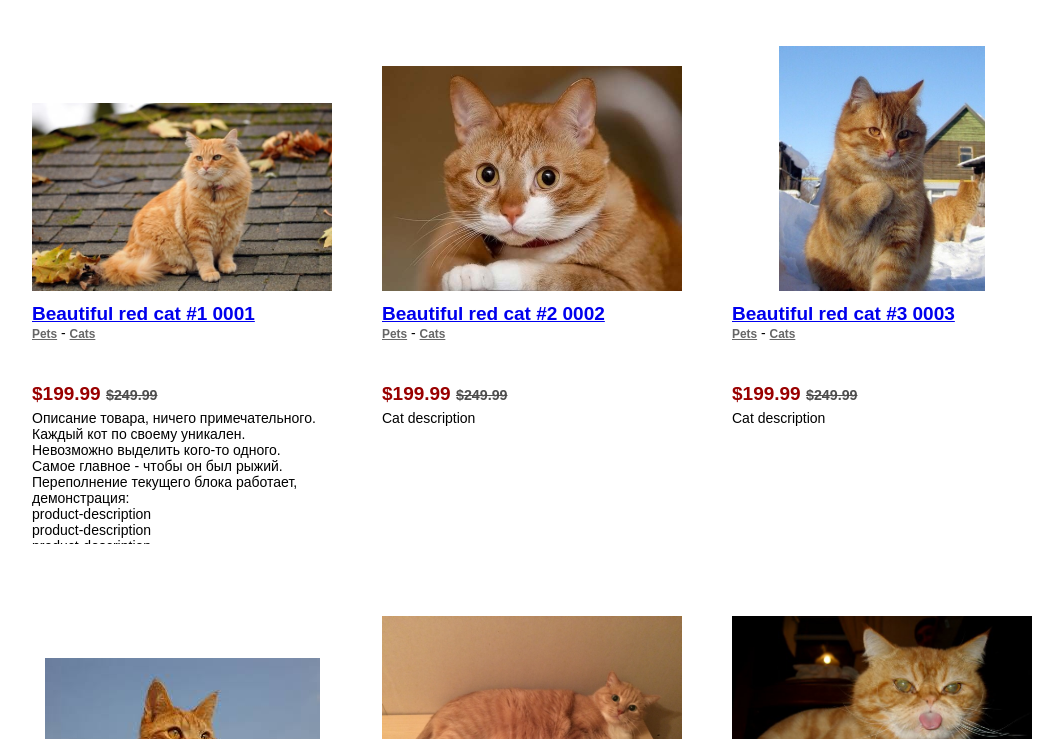
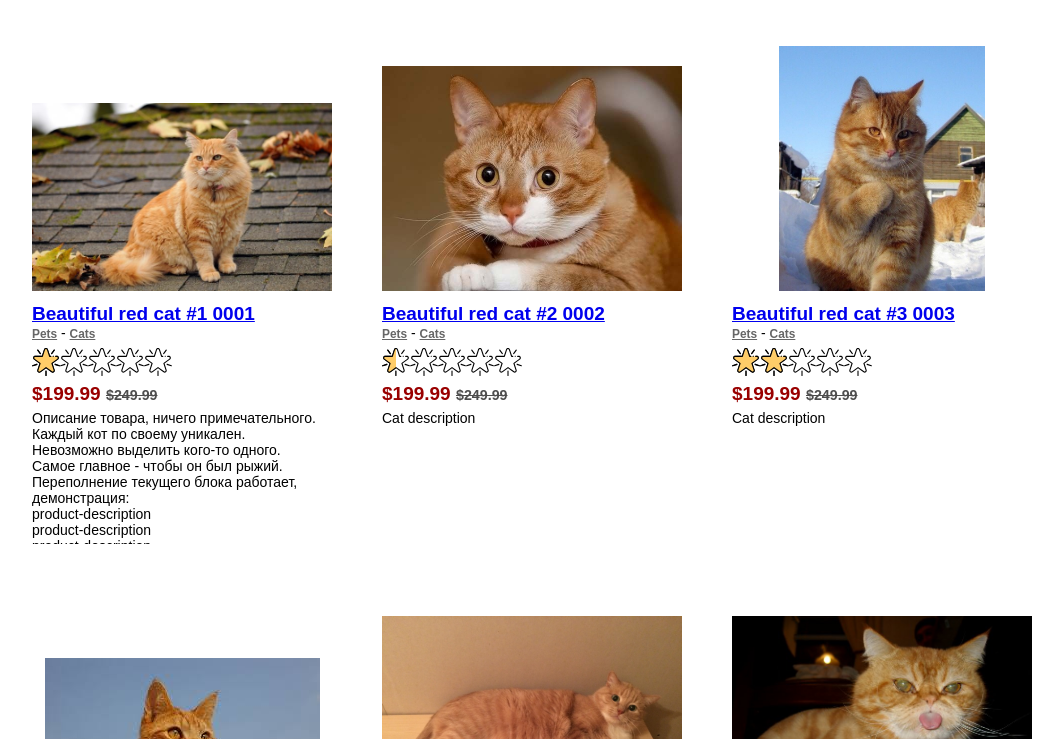
Before and after one commit to ZinkPavel/Interface-development, a plain HTML site: page SubtletiesOfLayout/week_1/YandexMarket/html/grid-mode.html in a window 1280 px wide. Shown: the part 61-800 px from the top of the page, without its empty margins (1-1064 px from the left). Drawn offline with Linux system fonts and the light colour scheme.

Commit message:
1.2 Final refactoring

```diff
--- a/SubtletiesOfLayout/week_1/YandexMarket/css/star-rating.css
+++ b/SubtletiesOfLayout/week_1/YandexMarket/css/star-rating.css
@@ -2,7 +2,7 @@
     position: relative;
     width: 10em;
     height: 2em;
-    background-image: url(imgs/off.svg);
+    background-image: url(../imgs/off.svg);
     background-size: 2em auto;
 
     margin: .5em 0;
@@ -29,12 +29,12 @@
 
 .rating_star:checked,
 .rating_star:hover {
-    background-image: url(imgs/on.svg);
+    background-image: url(../imgs/on.svg);
     background-size: 2em auto;
 }
 
 .rating_star:hover ~ .rating_star {
-    background-image: url(imgs/off.svg);
+    background-image: url(../imgs/off.svg);
     background-size: 2em auto;
 }
 
```
